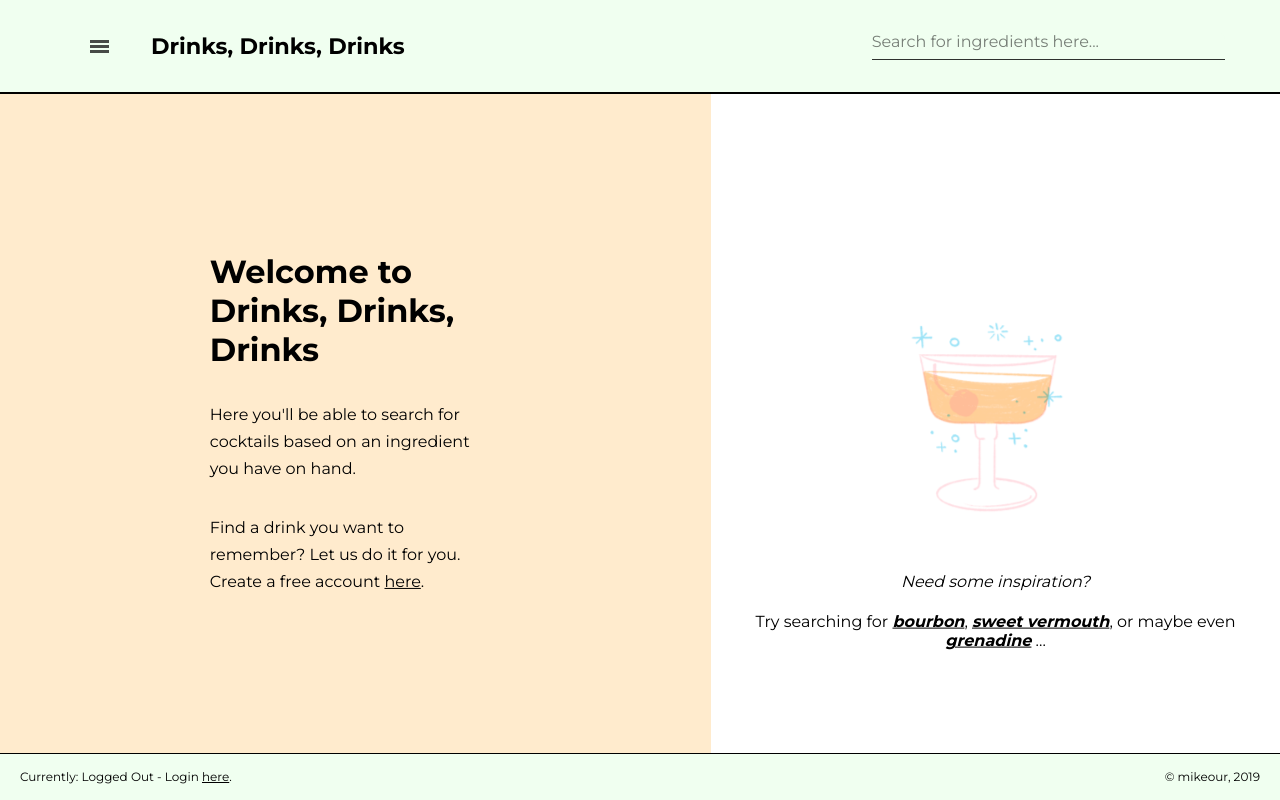
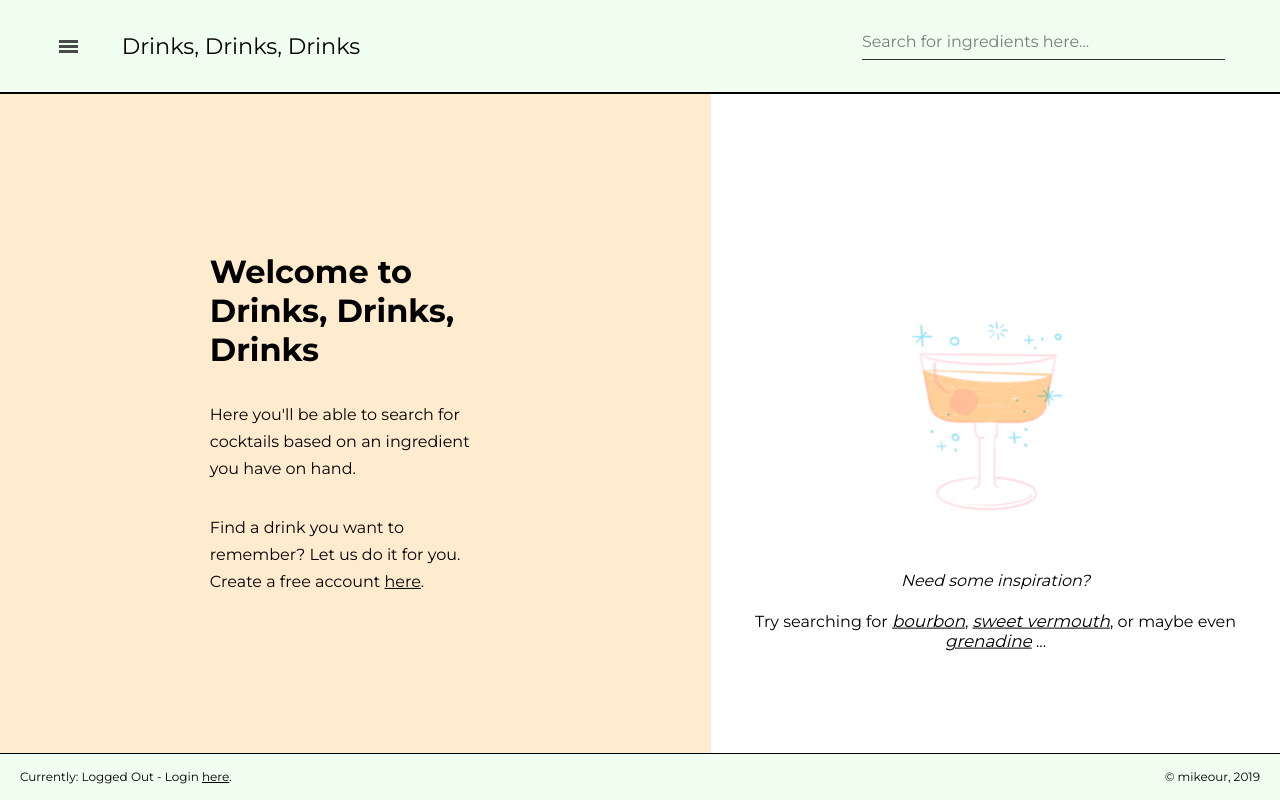
Before and after one commit to mikeour/drinks_drinks_drinks, a React (Vite) app: page / in a window 1280 px wide. Built offline with nearby package versions, Linux system fonts and the light colour scheme.

Commit message:
Removed decorative text tags

```diff
--- a/src/components/Nav/Nav.js
+++ b/src/components/Nav/Nav.js
@@ -29,7 +29,7 @@ const Nav = () => {
     <nav css={navStyles}>
       <Burger handleSidebar={handleSidebar} />
       <Link css={linkStyles} onClick={resetSearch} to="/">
-        <strong>Drinks, Drinks, Drinks</strong>
+        <p>Drinks, Drinks, Drinks</p>
       </Link>
 
       <label css={labelStyles}>
--- a/src/components/Nav/styles.js
+++ b/src/components/Nav/styles.js
@@ -9,7 +9,7 @@ export const navStyles = css`
   justify-content: space-between;
   align-items: center;
   border-bottom: 2px solid black;
-  padding: 1rem 3rem;
+  padding: 1rem 3rem 1rem 1rem;
   background-color: var(--primary);
 
   @media (min-width: 700px) {
--- a/src/components/Suggestion/Suggestion.js
+++ b/src/components/Suggestion/Suggestion.js
@@ -24,8 +24,8 @@ const Suggestion = () => {
   };
 
   return (
-    <span onClick={reset} data-testid="suggestion">
-      <strong css={linkStyles}>{ingredient}</strong>
+    <span css={linkStyles} onClick={reset} data-testid="suggestion">
+      {ingredient}
     </span>
   );
 };
--- a/src/components/Suggestion/styles.js
+++ b/src/components/Suggestion/styles.js
@@ -3,6 +3,7 @@ import { css } from "@emotion/core";
 export const linkStyles = css`
   text-decoration: underline;
   font-style: italic;
+  font-size: 1.05rem;
 
   :hover {
     cursor: pointer;
```
